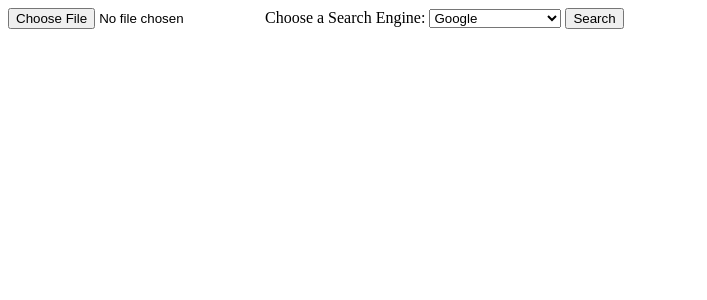
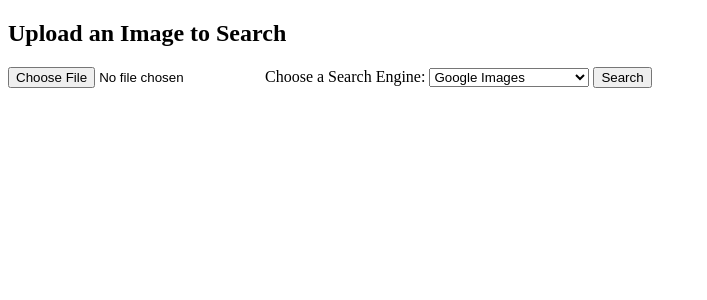
Before and after one commit to hippiebowchang/NSFW-Image-Search, a Flask app: page / in a window 1280 px wide. Shown: the top 300 px of the page, without its empty margins (0-707 px from the left). Run offline with Flask 3, Linux system fonts and the light colour scheme.

Commit message:
Update index.html

```diff
--- a/templates/index.html
+++ b/templates/index.html
@@ -1,14 +1,29 @@
+<!DOCTYPE html>
+<html lang="en">
+<head>
+    <meta charset="UTF-8">
+    <meta name="viewport" content="width=device-width, initial-scale=1.0">
+    <title>NSFW Reverse Image Search</title>
+</head>
+<body>
+    <h2>Upload an Image to Search</h2>
+
     <form action="/search" method="post" enctype="multipart/form-data">
         <input type="file" name="image" required>
 
         <label for="engine">Choose a Search Engine:</label>
         <select name="engine" required>
-        <option value="google">Google</option>
-        <option value="bing">Bing</option>
-        <option value="yandex">Yandex</option>
+            <option value="google">Google Images</option>
+            <option value="bing">Bing Images</option>
+            <option value="yandex">Yandex Images</option>
             <option value="saucenao">SauceNAO</option>
-        <option value="otherNSFW">Other NSFW Sites</option>
+            <option value="tineye">TinEye</option>
+            <option value="dropexo">DropMMS/DropEXO</option>
+            <option value="mmsdose">MMSDose</option>
+            <option value="nsfwsearch">NSFW Search Engines</option>
         </select>
 
         <button type="submit">Search</button>
     </form>
+</body>
+</html>
```
Lines whose indentation alone changed are shown as unchanged.
